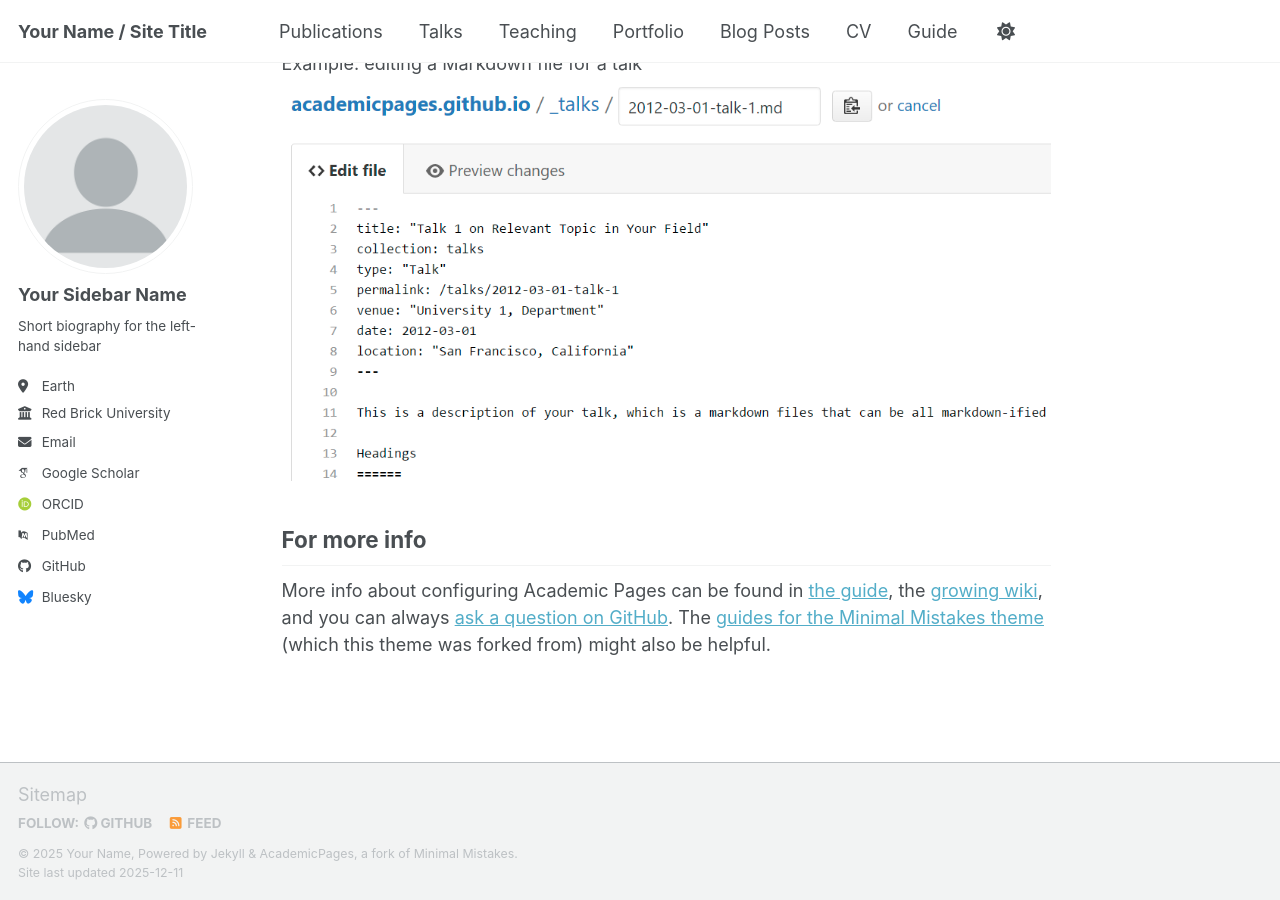
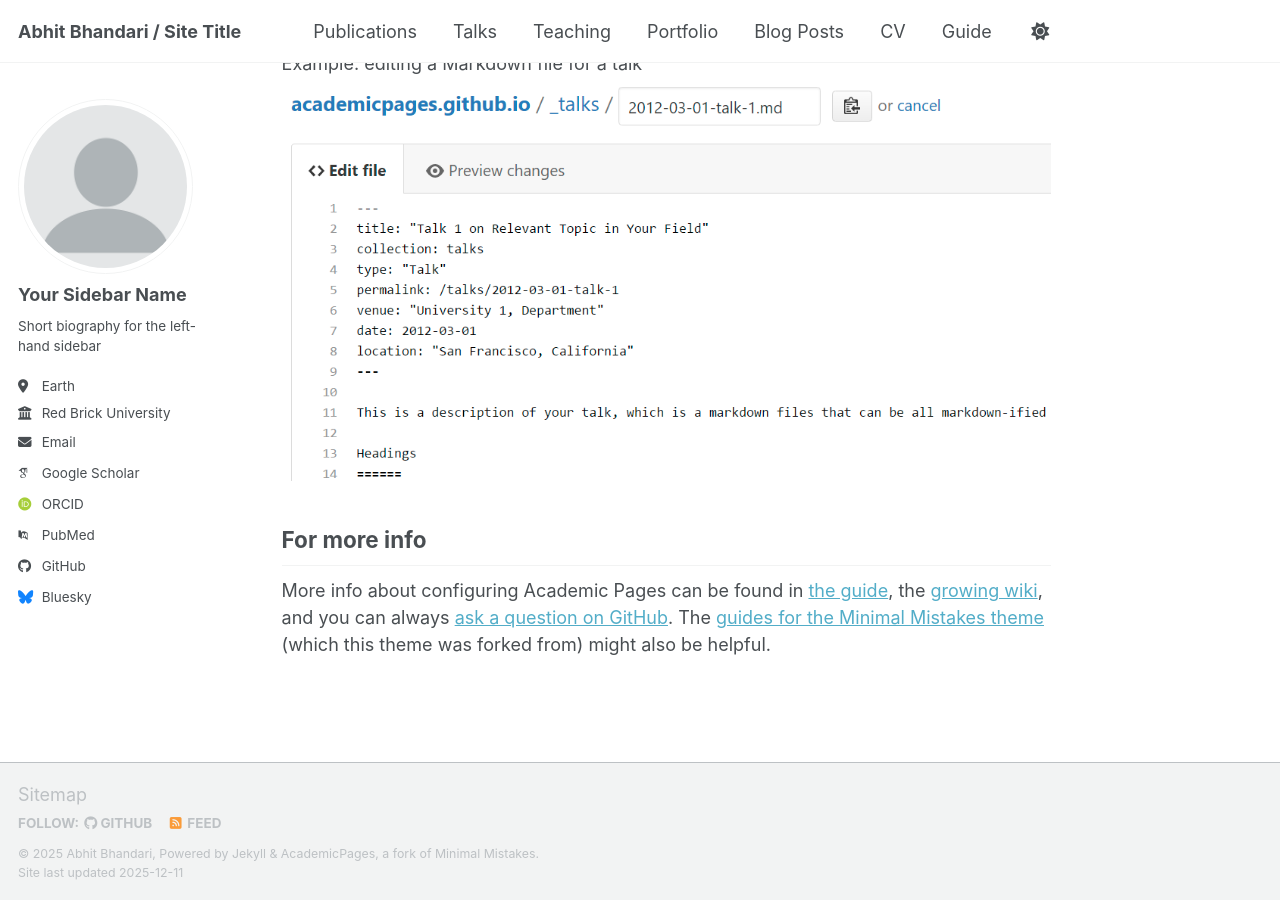
Before and after one commit to abhitbhandari/abhitbhandari.github.io, a Jekyll site: the page built from _pages/about.md, in a window 1280 px wide and 900 px high, scrolled down 2718 px. Built offline with Jekyll 4.4.1, drawn with Linux system fonts in a browser that asks for light colours; some web fonts are replaced; a script bundle is joined from its source files by our own code; library files that are not in the unit come from our copies.

Commit message:
Update _config.yml

```diff
--- a/_config.yml
+++ b/_config.yml
@@ -9,9 +9,9 @@
 # Basic Site Settings
 locale                   : "en-US"
 site_theme               : "default" # Currently available options are "default", "air"
-title                    : "Your Name / Site Title"
+title                    : "Abhit Bhandari / Site Title"
 title_separator          : "-"
-name                     : &name "Your Name"
+name                     : &name "Abhit Bhandari"
 description              : &description "Your Name's academic portfolio"   # Update this with a general description of your site, this is the default if not overridden by a page
 url                      : https://academicpages.github.io # The base hostname & protocol for your site e.g. "https://[your GitHub username].github.io",
                                                            # or if you already have some other page hosted on Github then use "https://[your GitHub username].github.io/[Your Repo Name]"
```
